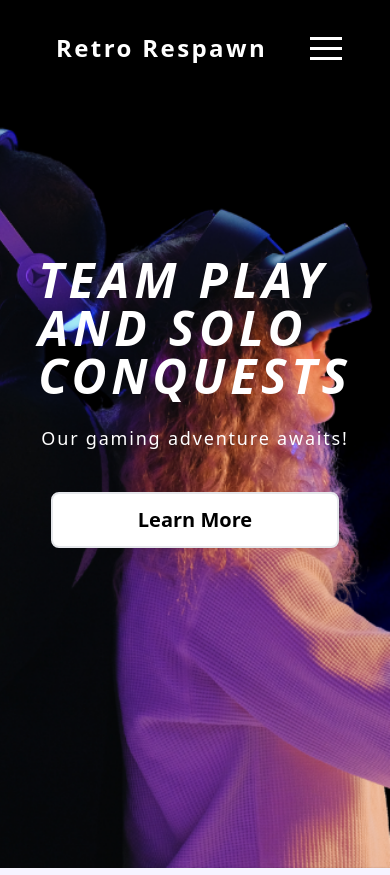
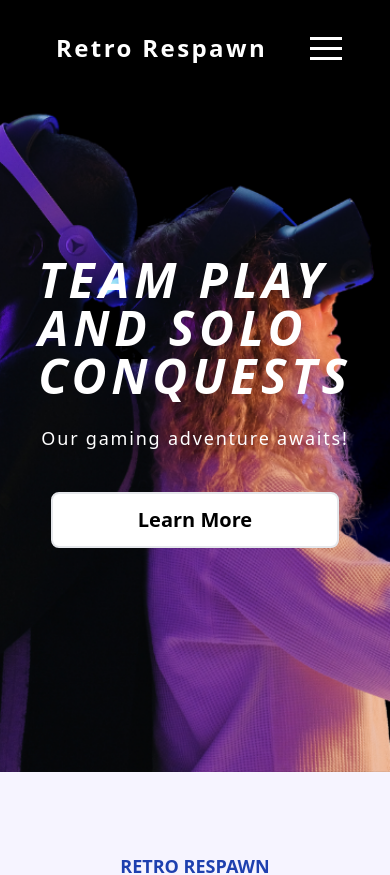
Before and after one commit to SahilAnvekar002/Retro-Respawn, a Next.js app: page / in a window 390 px wide. Shown: the top 875 px of the page. Built offline with nearby package versions, Linux system fonts and the light colour scheme.

Commit message:
final push 5

```diff
--- a/app/page.tsx
+++ b/app/page.tsx
@@ -64,16 +64,16 @@ export default function Home() {
   return (
     <>
       <section className="flex flex-col lg:bg-fixed bg-cover sm:h-[100vh] bg-home-bg lg:bg-left bg-right">
-        <div className="flex flex-col md:px-24 xl:px-36 2xl:px-48 pt-64 pb-80 sm:pb-0 sm:pt-56 transform translate-y-20 transition-[opacity,transform] duration-500 delay-300 opacity-0 md:items-start items-center" ref={(el) => { refs.current[0] = el }}>
+        <div className="flex flex-col md:px-24 xl:px-36 2xl:px-48 pt-64 pb-56 sm:pb-0 sm:pt-56 transform translate-y-20 transition-[opacity,transform] duration-500 delay-300 opacity-0 md:items-start items-center" ref={(el) => { refs.current[0] = el }}>
           <h1 className="text-white text-5xl sm:text-6xl font-bold tracking-widest italic mb-6">TEAM PLAY<br />AND SOLO<br />CONQUESTS</h1>
           <span className="text-white font-semiold tracking-widest mb-10 text-lg ">Our gaming adventure awaits!</span>
           <button className="px-8 py-3 bg-white text-black w-72 rounded-lg text-xl font-semibold hover:bg-transparent hover:text-white  hover:border-white border-2 transition-colors duration-300 ease-in-out">Learn More</button>
         </div>
       </section>
 
-      <section className="py-14 sm:py-28" style={{ backgroundColor: 'rgb(246, 244, 255)' }}>
+      <section className="py-20 sm:py-28" style={{ backgroundColor: 'rgb(246, 244, 255)' }}>
         <div className="flex justify-center">
-          <div className="flex flex-col items-center w-full px-4 sm:px-10 md:px-0 md:w-[700px] justify-center transform translate-y-20 transition-[opacity,transform] duration-500 delay-500 opacity-0" ref={(el) => { refs.current[1] = el }}>
+          <div className="flex flex-col items-center w-full px-4 sm:px-10 md:px-0 md:w-[700px] justify-center transform translate-y-20 transition-[opacity,transform] duration-500 delay-700 opacity-0" ref={(el) => { refs.current[1] = el }}>
             <span className="text-lg font-bold text-blue-800 mb-6">RETRO RESPAWN</span>
             <h1 className="font-bold sm:text-4xl text-3xl text-center mb-4">Expanding beyond gaming to grow sports and technology</h1>
             <p className="text-lg text-slate-700 text-center">We exist to champion its growth, as well as to explore and create investment opportunities in sports and financial technology.</p>
```
